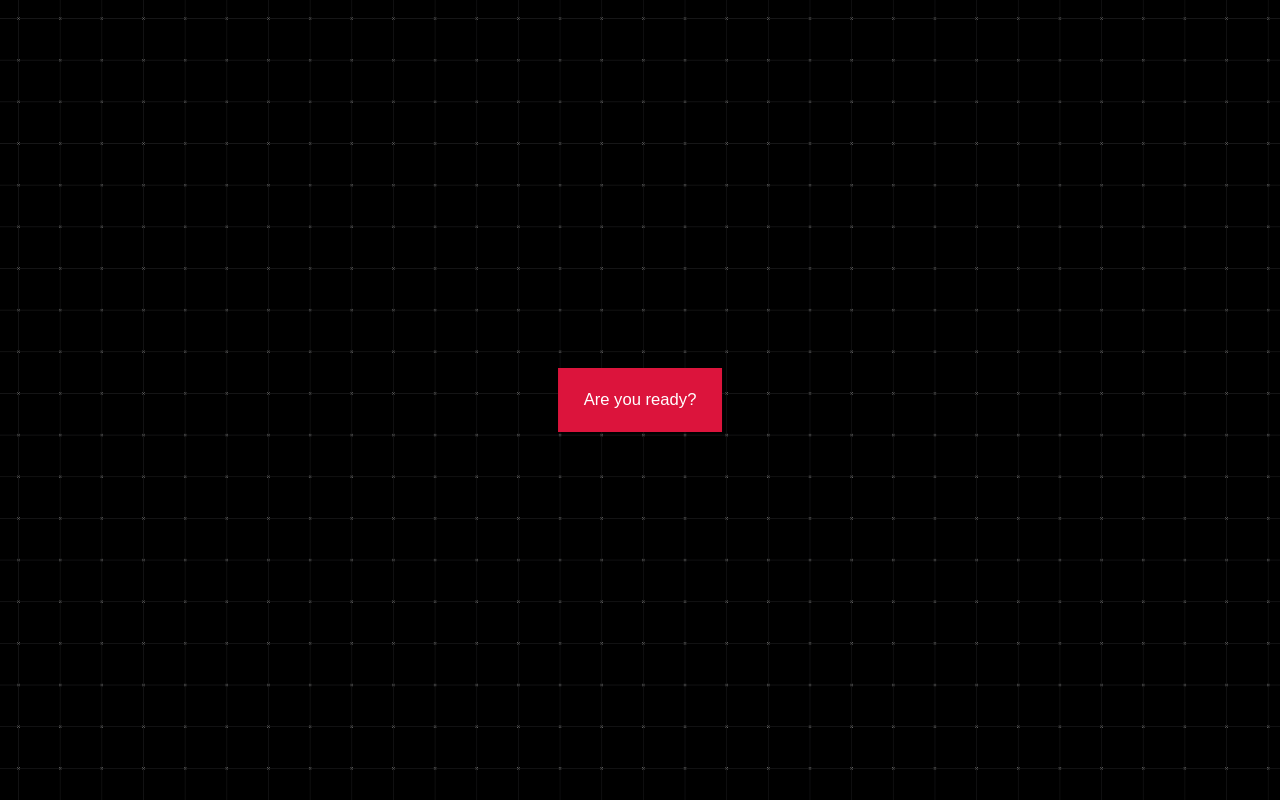
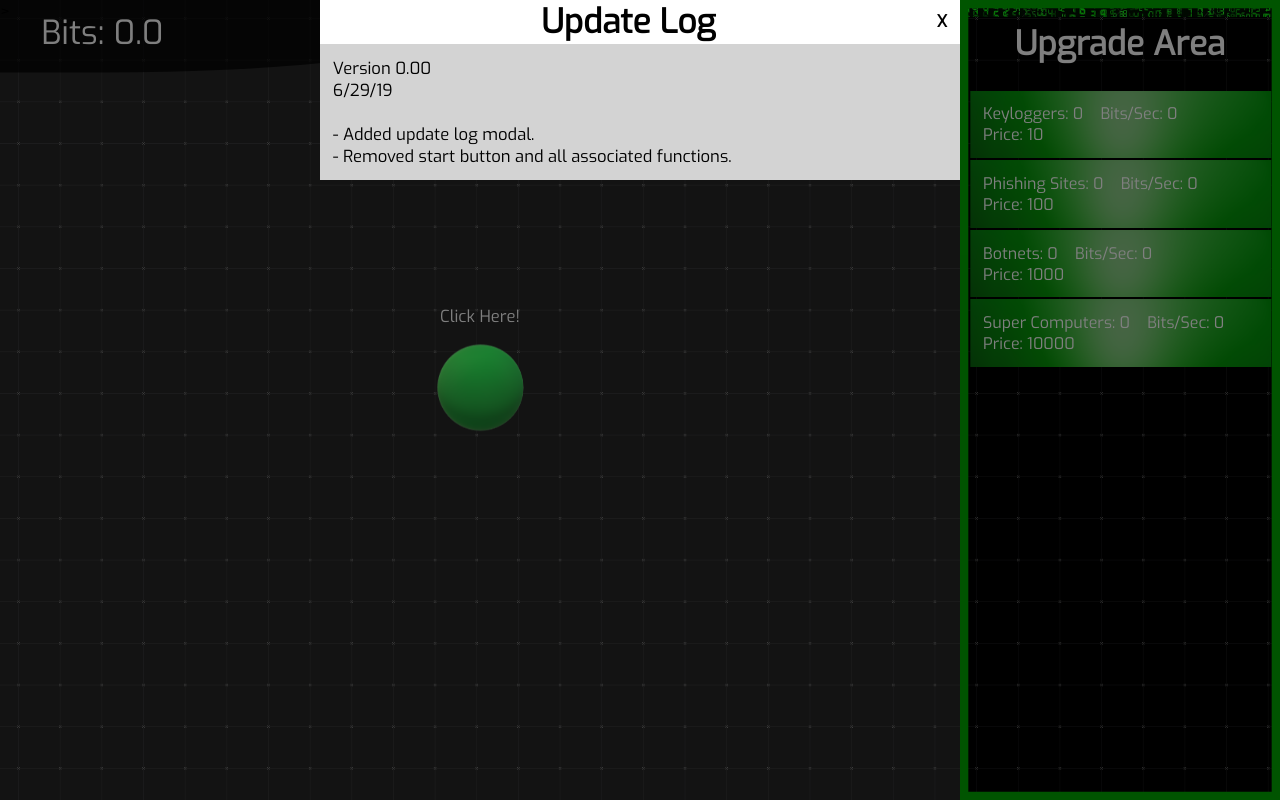
Before and after one commit to SamMontanaro/SamMontanaro.github.io, a plain HTML site: page index.html in a window 1280 px wide. Drawn offline with Linux system fonts and the light colour scheme.

Commit message:
Created update log
Implemented update log modal whenever a user comes onto the game. Has it's own animation, X button, and the ability to click outside of it to close it. Also removed the initial start button

```diff
--- a/Design.css
+++ b/Design.css
@@ -22,6 +22,17 @@
 	}
 }
 
+@keyframes modalOpenFromBottom {
+	from {
+		top: -20vmax;
+		opacity: 0;
+	}
+	to {
+		top: 0;
+		opacity: 1;
+	}
+}
+
 body {
 	background: url(images/invertPlotSquare.png) repeat 0 0;
 	background-size: 3.2552083vmax 3.2552083vmax;
@@ -32,20 +43,61 @@ body {
 	font-size: 1.3vmax;
 }
 
-#btn {
-	background-color: crimson;
-	border: none;
-	position: fixed;
-	top: 50%;
-	left: 50%;
-	transform: translate(-50%, -50%);
-	height: 8%;
-	padding: 1% 2%;
-	font-size: 100%;
-	color: white;
+#updateLogModal {
+	width: 100%;
+	height: 100%;
+	margin: 0;
+	left: 0;
+	top: 0;
+	overflow: auto;
+	position: absolute;
+	z-index: 1;
+	background-color: rgba(0, 0, 0, 0.5);
+}
+
+#updateLogContent {
+	width: 50%;
+	margin-left: 25%;
+	color: black;
+	position: absolute;
+	text-decoration: none;
+	-webkit-touch-callout: none;
+    -webkit-user-select: none;
+     -khtml-user-select: none;
+       -moz-user-select: none;
+        -ms-user-select: none;
+            user-select: none;
+	animation-name: modalOpenFromBottom;
+	animation-timing-function: linear;
+	animation-duration: 1s;
+}
+
+#closeBtn {
+	color: black;
+	float: right;
+	font-weight: bold;
+	margin-right: 1vmax;
+	margin-top: -0.5vmax;
+}
+
+#closeBtn:hover {
+	color:	lime;
+	cursor: pointer;
+}
+
+#updateLogHeader {
 	text-align: center;
-	text-decoration: none;
-	cursor: pointer;
+	background-color: white;
+	margin: 0;
+}
+
+#updateLogVersions {
+	margin: 0;
+	padding-top: 1vmax;
+	padding-left: 1vmax;
+	padding-bottom: 1vmax;
+	text-align: left;
+	background-color: lightgrey;
 }
 
 #saveBtn, #loadBtn {
@@ -86,7 +138,6 @@ body {
 	width: 75%;
 	right: 75%;
 	background-color: rgba(255,255,255,0.15);
-	visibility: hidden;
 }
 
 #bitsCounter {
@@ -142,7 +193,6 @@ body {
 	background: url(images/cutGreenFallingCode.png) no-repeat;
 	background-size: 100% 1.3vmax;
 	box-shadow:inset 0px 0px 0px 0.65vmax #0a0;
-	visibility: hidden;
 	overflow: hidden;
 	position: absolute;
 }
@@ -171,7 +221,7 @@ body {
             user-select: none;
 }
 
-td {
+#keyloggerBtn, #phishingSiteBtn, #botnetBtn, #superComputerBtn {
 	width: 21.5vmax;
 	padding: 1vmax;
 	background: url(images/UpgradeButtons.png) no-repeat;
--- a/Functions.js
+++ b/Functions.js
@@ -1,4 +1,3 @@
-window.btnClicked = 0;
 let bits = 0;
 let clickBitsAmount = 1;
 
@@ -12,7 +11,6 @@ let superComputerAmount = 0;
 let superComputerPrice = 10000;
 
 function pageInit() {
-	let btn = document.getElementById("btn");
 	let clickerBtn = document.getElementById("clickerButton");
 	let saveBtn = document.getElementById("saveBtn");
 	let loadBtn = document.getElementById("loadBtn");
@@ -22,7 +20,6 @@ function pageInit() {
 	let botnetBtn = document.getElementById("botnetBtn");
 	let superComputerBtn = document.getElementById("superComputerBtn");
 
-	btn.addEventListener('click', removeButton);
 	clickerBtn.addEventListener('click', function(){updateBits(clickBitsAmount)});
 	saveBtn.addEventListener('click', saveGameState);
 	loadBtn.addEventListener('click', loadGameState);
@@ -35,19 +32,10 @@ function pageInit() {
 	loadGameState();
 }
 
-function removeButton() {
-	window.btnClicked++;
-	if (window.btnClicked == 1)
-		document.getElementById("btn").value = "Are you sure?";
-	else if (window.btnClicked == 2)
-		document.getElementById("btn").value = "Then lets go!"
-	else if (window.btnClicked >= 3) {
-		createOverlay();
-		var elem = document.getElementById("btn");
-		elem.parentNode.removeChild(elem);
-		delete window.btnClicked;
+window.onclick = function(event) {
+	if (event.target == updateLogModal) {
+		updateLogModal.style.display = "none";
 	}
-	return false;
 }
 
 function updateBits(amount) {
@@ -193,11 +181,6 @@ function printSuperComputers() {
 	document.getElementById("superComputerBtn").innerHTML = "Super Computers: " + superComputerAmount + `&nbsp;&nbsp;&nbsp;&nbsp;` + "Bits/Sec: " + (superComputerAmount * 100).toFixed(1) + `<br>` + "Price: " + superComputerPrice;
 }
 
-function createOverlay() {
-	document.getElementById("animationArea").style.visibility = "visible";
-	document.getElementById("upgradeArea").style.visibility = "visible";
-}
-
 window.setInterval(function() {
 	updateBits(keyloggerAmount * 0.1);
 	updateBits(phishingSiteAmount * 1);
--- a/index.html
+++ b/index.html
@@ -8,7 +8,22 @@
 	<title>CS Clicker</title>
 </head>
 <body>
-	<input id="btn" type="button" value="Are you ready?"/>
+
+	<div id="updateLogModal">
+		<div id="updateLogContent">
+			<div id="closeBtn">
+				<p>X</p>
+			</div>
+			<h1 id="updateLogHeader">Update Log</h1>
+			<p id="updateLogVersions">
+				Version 0.00<br>
+				6/29/19<br><br>
+
+				- Added update log modal.<br>
+				- Removed start button and all associated functions.<br>
+			</p>
+		</div>>
+	</div>
 
 	<div id="animationArea">
 		<p id="bitsCounter">Bits: 0.0</p>
```
